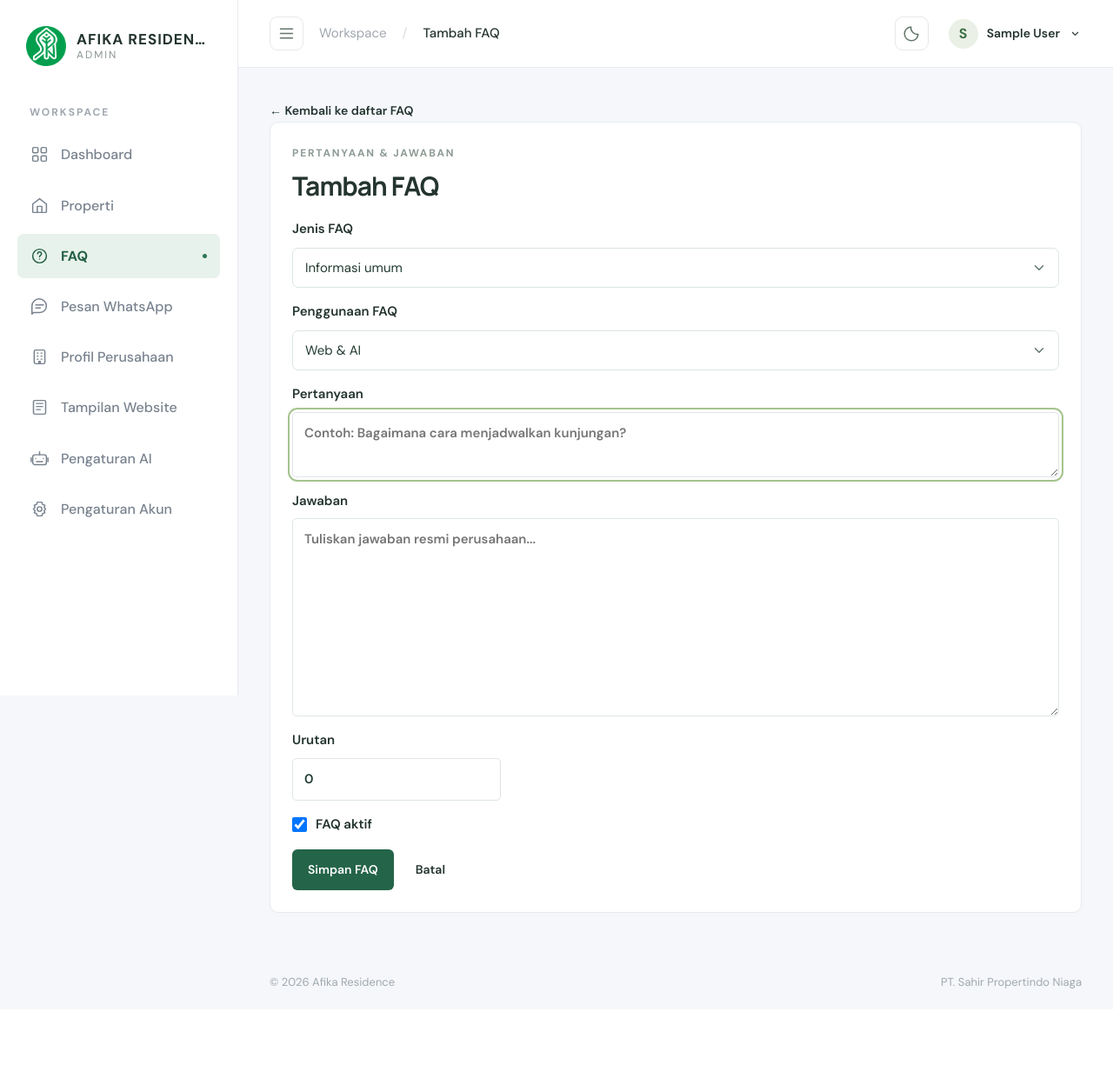
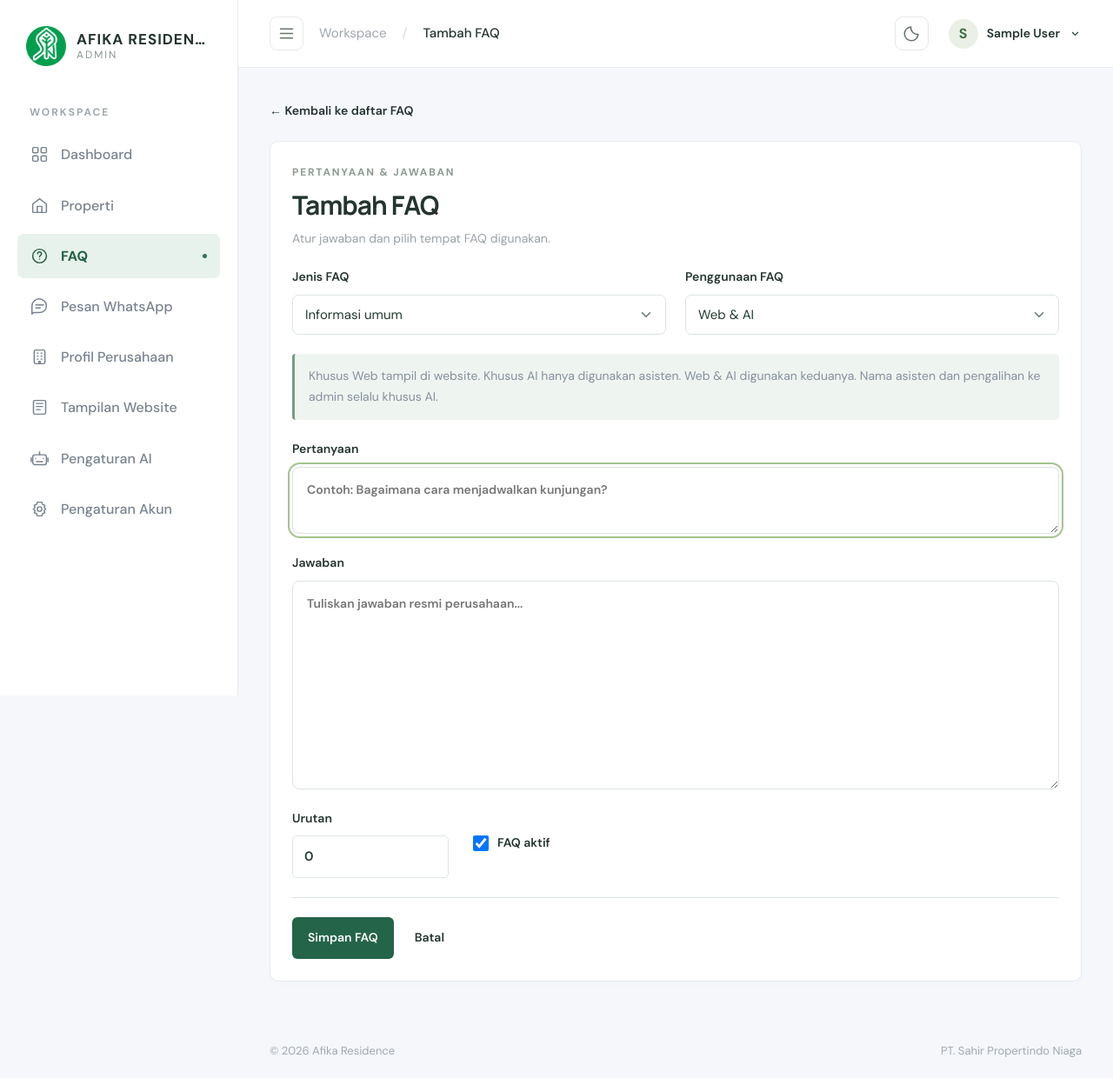
Before and after one commit to nafizhm/web_afika_2026, a Laravel app: page /admin/faq/create in a window 1280 px wide. Shown: the whole page at 87% size. Before the commit the page ends 1137 px from the top, so only its background shows below. Run offline with Laravel 12, Linux system fonts and the light colour scheme; the visitor is signed in with stand-in values (Sample User, id 1); data comes from the database, SQL or seed files in the repository.

Commit message:
perbaikan tampilan front end

```diff
--- a/app/Http/Controllers/FaqController.php
+++ b/app/Http/Controllers/FaqController.php
@@ -48,15 +48,20 @@ class FaqController extends Controller
             'faq_type'=>'sometimes|required|in:general,identity,handoff',
             'is_public'=>'sometimes|required|boolean',
             'audience'=>'sometimes|required|in:ai,web,both',
-            'faq_type'=>'sometimes|required|in:general,identity,handoff',
-            'is_public'=>'sometimes|required|boolean',
-            'audience'=>'sometimes|required|in:ai,web,both',
             'question' => 'required|string|max:500',
             'answer' => 'required|string|max:20000',
             'sort_order' => 'required|integer|min:0|max:999999',
             'is_active' => 'required|boolean',
         ]);
-        if (($data['faq_type'] ?? 'general') !== 'general') $data['is_public'] = false;
+        if (isset($data['audience'])) {
+            $data['is_public'] = in_array($data['audience'], ['web', 'both'], true);
+            $data['is_ai'] = in_array($data['audience'], ['ai', 'both'], true);
+        }
+        unset($data['audience']);
+        if (($data['faq_type'] ?? $request->route('faq')?->faq_type ?? 'general') !== 'general') {
+            $data['is_public'] = false;
+            $data['is_ai'] = true;
+        }
         if (($data['faq_type'] ?? '') === 'identity' && mb_strlen($data['answer']) > 60) {
             throw \Illuminate\Validation\ValidationException::withMessages(['answer'=>'Isi nama asisten saja, maksimal 60 karakter.']);
         }
--- a/app/Http/Controllers/WebsiteController.php
+++ b/app/Http/Controllers/WebsiteController.php
@@ -7,7 +7,7 @@ class WebsiteController extends Controller {
  private function settings() {return collect(config('website.defaults'))->merge(Setting::pluck('value','key'));}
  public function index() {
   $settings=$this->settings();
-  $faqs=Faq::where('is_active',true)->where('is_public',true)->where('faq_type','general')->orderBy('sort_order')->orderBy('id');
+  $faqs=Faq::forWebsite()->orderBy('sort_order')->orderBy('id');
   $limit=max(0,min(100,(int)$settings->get('faq_limit',8)));
   if($limit>0)$faqs->limit($limit);
   return view('home',['settings'=>$settings,'properties'=>Property::where('is_published',true)->latest()->get(),'faqs'=>$faqs->get()]);
--- a/app/Models/Faq.php
+++ b/app/Models/Faq.php
@@ -11,11 +11,16 @@ class Faq extends Model
     public function scopeAudience($query, string $audience)
     {
         return match ($audience) {
-            'ai' => $query->where(fn($q) => $q->where('is_public', false)->orWhere('faq_type','!=','general')),
+            'ai' => $query->where('is_ai', true)->where(fn($q) => $q->where('is_public', false)->orWhere('faq_type','!=','general')),
             'web' => $query->where('faq_type','general')->where('is_public',true)->where('is_ai',false),
             'both' => $query->where('faq_type','general')->where('is_public',true)->where('is_ai',true),
             default => $query,
         };
+    }
+
+    public function scopeForWebsite($query)
+    {
+        return $query->where('is_active', true)->where('faq_type', 'general')->where('is_public', true);
     }
 
     protected function casts(): array
--- a/public/css/admin-controls.css
+++ b/public/css/admin-controls.css
@@ -15,3 +15,21 @@ html[data-theme=dark] .admin-app select{color-scheme:dark}
  .admin-app select option:hover,.admin-app select option:focus,.admin-app select option:checked{background:var(--select-hover);color:var(--select-ink)}
 }
 @media(max-width:700px){.admin-app select:not([multiple]){font-size:16px}.admin-app .dt-container .dt-length select.dt-input{font-size:16px}}
+/* FAQ controls and editing layout */
+.admin-app .faq-category-filter{padding:16px 18px;background:var(--admin-bg);border:1px solid var(--select-line);border-radius:10px;align-items:center;gap:16px}
+.admin-app .faq-category-filter label{width:320px;font-size:13px;font-weight:600}
+.admin-app .faq-type-select{background-color:var(--select-bg);color:var(--select-ink);border-color:var(--select-line)}
+.admin-app .faq-editor{max-width:1000px;margin-top:22px}
+.admin-app .faq-form-intro,.admin-app .faq-field-help{color:var(--admin-muted,#718078);font-size:14px;line-height:1.7}
+.admin-app .faq-edit-form{display:grid;gap:22px}
+.admin-app .faq-form-options{display:grid;grid-template-columns:1fr 1fr;gap:22px}
+.admin-app .faq-edit-form label{margin:0;font-size:14px;font-weight:600;min-width:0}
+.admin-app .faq-edit-form textarea{display:block;width:100%;box-sizing:border-box;margin-top:8px;padding:14px 16px;line-height:1.8;resize:vertical;border:1px solid var(--select-line);border-radius:8px;font:inherit}
+.admin-app .faq-edit-form #answer{min-height:240px}
+.admin-app .faq-field-help{margin:0;padding:14px 16px;border-left:3px solid var(--select-focus);background:var(--select-hover);border-radius:4px}
+.admin-app .faq-form-bottom{display:flex;align-items:center;gap:28px;flex-wrap:wrap}
+.admin-app .faq-form-bottom .faq-order{width:180px}
+.admin-app .faq-form-bottom .check{display:flex;align-items:center;gap:10px}
+.admin-app .faq-form-bottom .check input{width:18px;height:18px;margin:0}
+.admin-app .faq-form-actions{display:flex;align-items:center;gap:24px;border-top:1px solid var(--select-line);padding-top:22px;margin:0}
+@media(max-width:700px){.admin-app .faq-form-options{grid-template-columns:1fr;gap:20px}.admin-app .faq-category-filter{padding:12px}.admin-app .faq-category-filter label{width:100%}.admin-app .faq-form-actions{flex-wrap:wrap}.admin-app .faq-edit-form{gap:20px}}
--- a/resources/views/admin/faq/form.blade.php
+++ b/resources/views/admin/faq/form.blade.php
@@ -2,20 +2,26 @@
 @section('title', $faq->exists ? 'Edit FAQ' : 'Tambah FAQ')
 @section('content')
 <a class="text-link" href="{{ route('admin.faq.index') }}">← Kembali ke daftar FAQ</a>
-<section class="panel">
+<section class="panel faq-editor">
     <span class="eyebrow">PERTANYAAN & JAWABAN</span>
     <h1>{{ $faq->exists ? 'Edit FAQ' : 'Tambah FAQ' }}</h1>
-    <form method="post" action="{{ $faq->exists ? route('admin.faq.update', $faq) : route('admin.faq.store') }}">
+    <p class="faq-form-intro">Atur jawaban dan pilih tempat FAQ digunakan.</p>
+    <form class="faq-edit-form" method="post" action="{{ $faq->exists ? route('admin.faq.update', $faq) : route('admin.faq.store') }}">
         @csrf
         @if($faq->exists) @method('PUT') @endif
+        <div class="faq-form-options">
         <label for="faq_type">Jenis FAQ<select id="faq_type" class="faq-type-select" name="faq_type">@foreach(['general'=>'Informasi umum','identity'=>'Nama asisten (jawaban: nama saja)','handoff'=>'Pengalihan ke admin'] as $key=>$label)<option value="{{ $key }}" @selected(old('faq_type',$faq->faq_type ?? 'general')===$key)>{{ $label }}</option>@endforeach</select></label>
-        <label for="faq_audience">Penggunaan FAQ<select id="faq_audience" class="faq-type-select" name="audience">@foreach(['ai'=>'Khusus AI','web'=>'Khusus Web','both'=>'Web & AI'] as $key=>$label)<option value="{{ $key }}" @selected(old('audience',!$faq->is_public?'ai':($faq->is_ai ?? true ? 'both':'web'))===$key)>{{ $label }}</option>@endforeach</select></label>
+        <label for="faq_audience">Penggunaan FAQ<select id="faq_audience" class="faq-type-select" name="audience">@foreach(['ai'=>'Khusus AI','web'=>'Khusus Web','both'=>'Web & AI'] as $key=>$label)<option value="{{ $key }}" @selected(old('audience',($faq->faq_type !== 'general' || !$faq->is_public) ? 'ai' : (($faq->is_ai ?? true) ? 'both' : 'web'))===$key)>{{ $label }}</option>@endforeach</select></label>
+        </div>
+        <p class="faq-field-help">Khusus Web tampil di website. Khusus AI hanya digunakan asisten. Web &amp; AI digunakan keduanya. Nama asisten dan pengalihan ke admin selalu khusus AI.</p>
         <label for="question">Pertanyaan<textarea id="question" name="question" rows="2" maxlength="500" required placeholder="Contoh: Bagaimana cara menjadwalkan kunjungan?" autofocus>{{ old('question', $faq->question) }}</textarea></label>
         <label for="answer">Jawaban<textarea id="answer" name="answer" rows="8" maxlength="20000" required placeholder="Tuliskan jawaban resmi perusahaan...">{{ old('answer', $faq->answer) }}</textarea></label>
+        <div class="faq-form-bottom">
         <label class="faq-order" for="sort_order">Urutan<input id="sort_order" type="number" name="sort_order" min="0" max="999999" value="{{ old('sort_order', $faq->sort_order) }}" required></label>
         <input type="hidden" name="is_active" value="0">
         <label class="check"><input type="checkbox" name="is_active" value="1" @checked(old('is_active', $faq->is_active))> FAQ aktif</label>
-        <div class="actions"><button class="button" type="submit">Simpan FAQ</button><a class="text-link" href="{{ route('admin.faq.index') }}">Batal</a></div>
+        </div>
+        <div class="actions faq-form-actions"><button class="button" type="submit">Simpan FAQ</button><a class="text-link" href="{{ route('admin.faq.index') }}">Batal</a></div>
     </form>
 </section>
 @endsection
--- a/resources/views/admin/faq/index.blade.php
+++ b/resources/views/admin/faq/index.blade.php
@@ -3,8 +3,8 @@
 @section('content')
 <div class="section-head"><div><span class="eyebrow">KNOWLEDGE BASE</span><h1>Pertanyaan & jawaban</h1><p>Kelola jawaban Fika untuk pelanggan.</p></div><a class="button" href="{{ route('admin.faq.create') }}">+ Tambah FAQ</a></div>
 <section class="panel"><div class="panel-heading"><div><h2>Daftar FAQ</h2><p>{{ $faqs->total() }} FAQ tersimpan.</p></div></div>
-<form method="get" action="{{ route('admin.faq.index') }}" class="faq-category-filter"><label for="audience">Kategori<select id="audience" name="audience" class="faq-type-select" onchange="this.form.submit()"><option value="">Semua kategori</option>@foreach(['ai'=>'Khusus AI','web'=>'Khusus Web','both'=>'Web & AI'] as $value=>$label)<option value="{{ $value }}" @selected($audience===$value)>{{ $label }}</option>@endforeach</select></label>@if($search)<input type="hidden" name="q" value="{{ $search }}">@endif<noscript><button class="button small" type="submit">Terapkan</button></noscript></form>
+<form method="get" action="{{ route('admin.faq.index') }}" class="faq-category-filter"><label for="audience">Penggunaan FAQ<select id="audience" name="audience" class="faq-type-select" onchange="this.form.submit()"><option value="">Semua penggunaan</option>@foreach(['ai'=>'Khusus AI','web'=>'Khusus Web','both'=>'Web & AI'] as $value=>$label)<option value="{{ $value }}" @selected($audience===$value)>{{ $label }}</option>@endforeach</select></label>@if($search)<input type="hidden" name="q" value="{{ $search }}">@endif<noscript><button class="button small" type="submit">Terapkan</button></noscript></form>
 <div class="table-wrap"><table class="admin-table" data-table-kind="faqs" data-source="{{ route('admin.tables',['type'=>'faqs','audience'=>$audience]) }}" data-initial-search="{{ $search }}"><thead><tr><th>Urutan</th><th>Pertanyaan</th><th>Jawaban</th><th>Status</th><th>Aksi</th></tr></thead><tbody>
-@foreach($faqs as $faq)<tr><td>{{ $faq->sort_order }}</td><td>{{ $faq->question }}</td><td><details class="table-detail"><summary>{{ \Illuminate\Support\Str::limit($faq->answer,110) }}</summary><p class="preserve">{{ $faq->answer }}</p></details></td><td>{{ $faq->is_active?'Aktif':'Nonaktif' }} ? {{ $faq->is_public && $faq->faq_type==='general'?($faq->is_ai?'Web & AI':'Khusus Web'):'Khusus AI' }}</td><td>@include('admin.partials.table-actions',['edit'=>route('admin.faq.edit',$faq),'delete'=>route('admin.faq.destroy',$faq),'label'=>'FAQ'])</td></tr>@endforeach
+@foreach($faqs as $faq)<tr><td>{{ $faq->sort_order }}</td><td>{{ $faq->question }}</td><td><details class="table-detail"><summary>{{ \Illuminate\Support\Str::limit($faq->answer,110) }}</summary><p class="preserve">{{ $faq->answer }}</p></details></td><td>{{ $faq->is_active?'Aktif':'Nonaktif' }} &middot; {{ $faq->is_public && $faq->faq_type==='general'?($faq->is_ai?'Web & AI':'Khusus Web'):'Khusus AI' }}</td><td>@include('admin.partials.table-actions',['edit'=>route('admin.faq.edit',$faq),'delete'=>route('admin.faq.destroy',$faq),'label'=>'FAQ'])</td></tr>@endforeach
 </tbody></table></div><noscript>{{ $faqs->links() }}</noscript></section>
 @endsection
```
Also changed, not shown: tests/Feature/FaqAudienceTest.php (added, +44 -0 lines).
